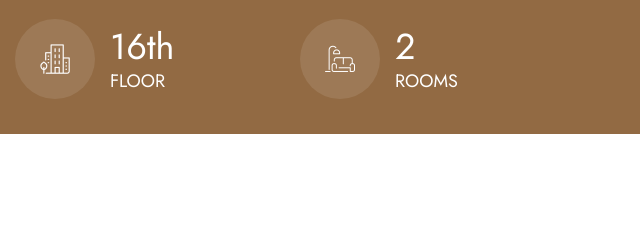
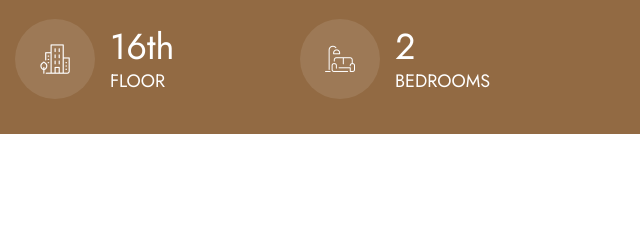
Before and after one commit to ShaunHennedige/OpulentComfort, a plain HTML site: page Index.html in a window 1280 px wide. Shown: the part 745-985 px from the top of the page, 640-1280 px from the left. Drawn offline with Linux system fonts and the light colour scheme; files whose address does not match are found by name.

Commit message:
Update Index.html

```diff
--- a/Index.html
+++ b/Index.html
@@ -183,7 +183,7 @@
 
               <div class="col-auto">
                 <div class="text-36 text-white lh-13">2</div>
-                <div class="text-18 text-white lh-13">ROOMS</div>
+                <div class="text-18 text-white lh-13">BEDROOMS</div>
               </div>
             </div>
           </div>
```
